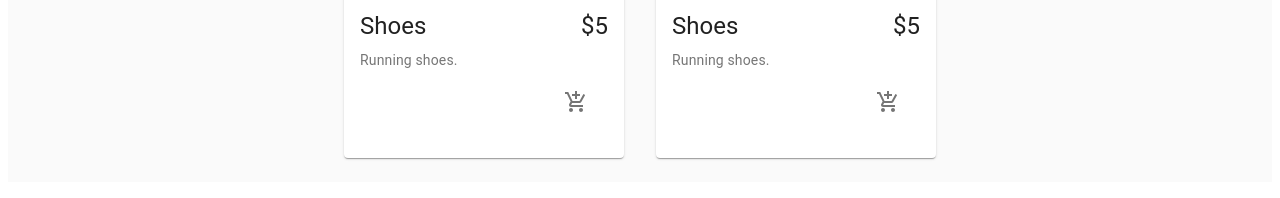
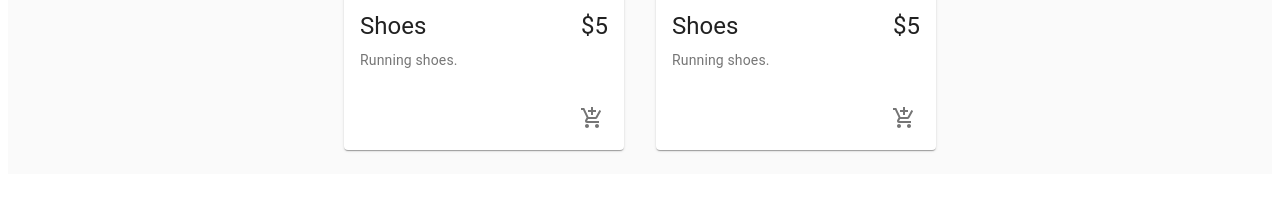
Before and after one commit to winstonchen-code/Bookz-Central, a React (Create React App) app: page / in a window 1280 px wide. Shown: the part 260-458 px from the top of the page. Built offline with nearby package versions, Linux system fonts and the light colour scheme.

Commit message:
Fixed Icon

```diff
--- a/src/components/Products/Product/Product.jsx
+++ b/src/components/Products/Product/Product.jsx
@@ -19,12 +19,12 @@ const Product = ({product}) => {
                     </Typography>
                 </div>
                 <Typography variant="body2" color="textSecondary">{product.description}</Typography>
-                <CardActions disableSpacing className={classes.cardActions}>
-                    <IconButton aria-label="Add to Cart">
-                        <AddShoppingCart/>
-                    </IconButton>
-                </CardActions>
             </CardContent>
+            <CardActions disableSpacing className={classes.cardActions}>
+                <IconButton aria-label="Add to Cart">
+                    <AddShoppingCart/>
+                </IconButton>
+            </CardActions>
         </Card>
     )
 }
```
